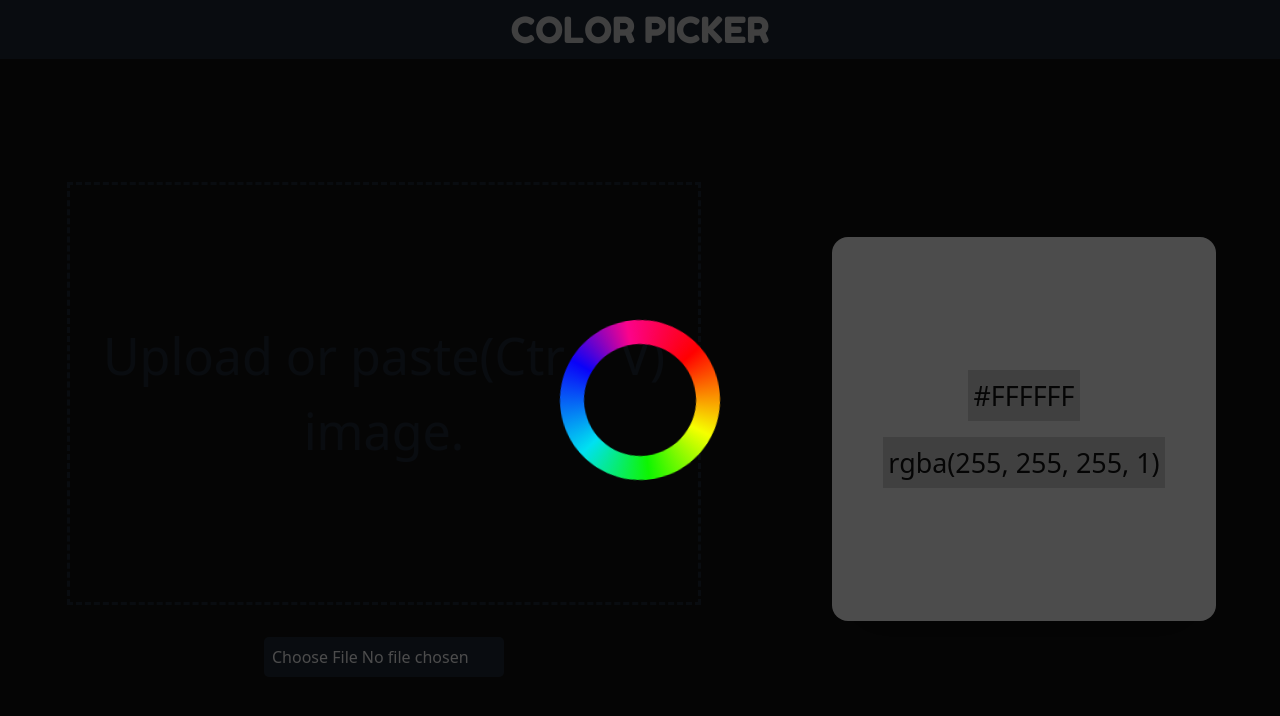
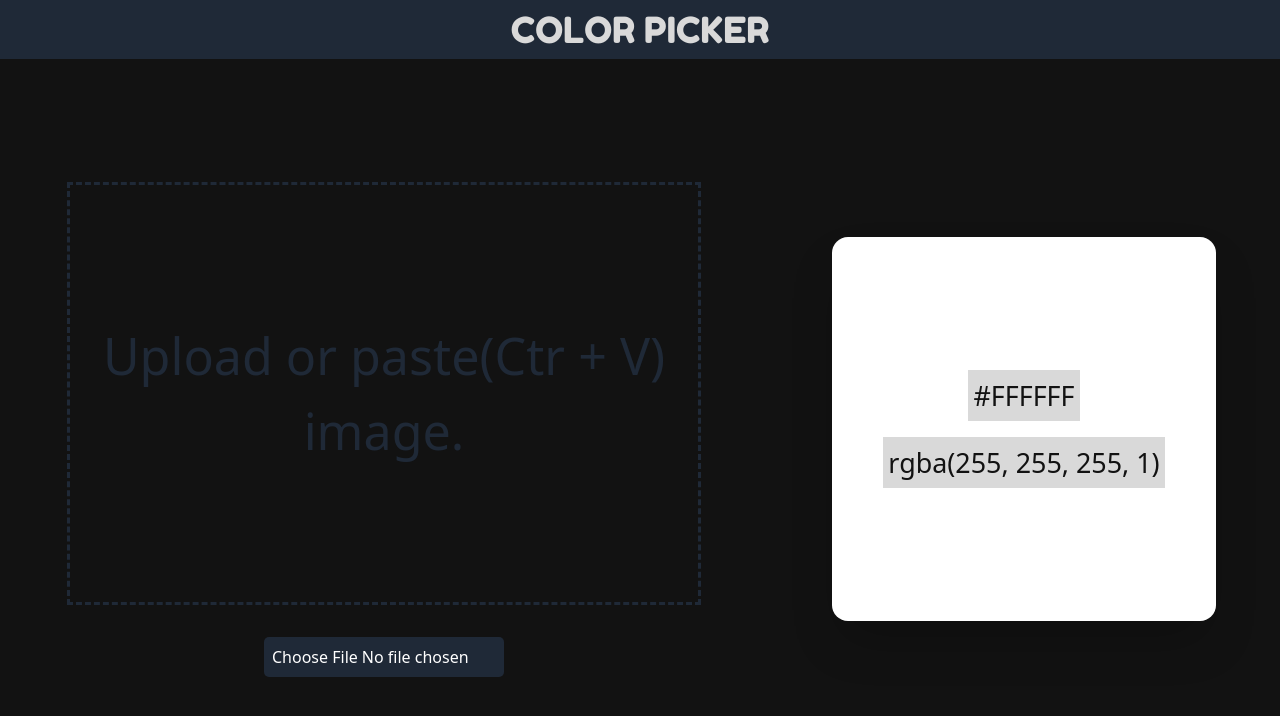
Before and after one commit to TKavi25/color-picker, a React (Vite) app: page / in a window 1280 px wide. Shown: the top 716 px of the page. Built offline with nearby package versions, Linux system fonts and the light colour scheme.

Commit message:
page loading spinner removed

```diff
--- a/src/App.jsx
+++ b/src/App.jsx
@@ -3,20 +3,9 @@ import './App.css'
 import ColorSection from './components/ColorSection'
 import Header from './components/Header'
 import ImgSection from './components/ImgSection'
-import logo from './assets/logo.svg'
 
 function App() {
-  const [loading, setLoading] = useState(true);
 
-  useEffect(() =>{
-    const hideSpinner = () => setLoading(false);
-    window.addEventListener("load", hideSpinner);
-
-
-    return () => {
-      window.removeEventListener("load", hideSpinner)
-    }
-  }, [])
 
   const screenAspect = window.innerWidth / window.innerHeight;
 
@@ -26,13 +15,6 @@ function App() {
 
   return(
     <>
-      <div className={`bg-[#000000B3] fixed z-50 centered-flex w-screen h-screen ${loading ? "visible pointer-events-auto" : "invisible pointer-events-none"} `}>
-        <img src={logo} alt="loading spinner" className={`animate-spin
-          ${
-            screenAspect > 1 ? "w-[20vh] " : "w-[20vw] "
-          }
-         `}/>
-      </div>
       <Header />
       <main className='flex flex-col h-[calc(100vh-(6.2*min(5vw,0.6rem)))] sm800:flex-row'>
         <ImgSection setPxColor={setPxColor} setHex8={setHex8} setRGBA={setRGBA} />
```
